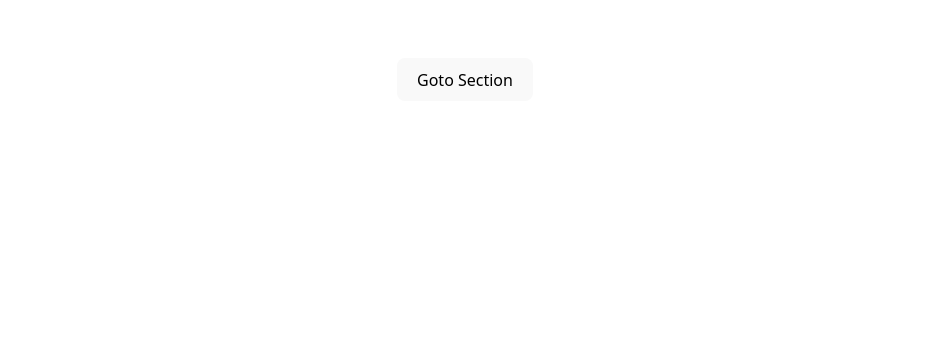
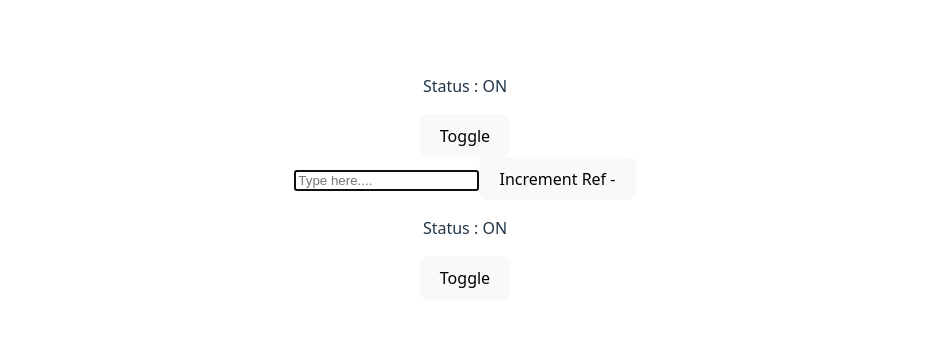
Before and after one commit to manimaduri/frontend-classes, a React (Vite) app in the folder react/react-ts-demo/: page / in a window 1280 px wide. Shown: the top 340 px of the page, without its empty margins (175-1106 px from the left). Built offline with nearby package versions, Linux system fonts and the light colour scheme; no server answers.

Commit message:
custom hooks

```diff
--- a/react/react-ts-demo/src/App.tsx
+++ b/react/react-ts-demo/src/App.tsx
@@ -2,13 +2,13 @@ import './App.css';
 import Button from "./components/Button";
 import Card from "./components/Card";
 import ThemeSwitcher from './components/context/ThemeSwitcher';
+import ToggleExample from './components/custom-hooks';
 import Greeting from "./components/Greeting";
 import Hello from "./components/Hello";
 import Status from "./components/Status";
 import LiveClock from './components/use-effect/LiveClock';
 import UserAPI from './components/use-effect/UserAPI';
 import UseRefBasics from './components/use-ref';
-import ScrollSection from './components/use-ref/ScrollSection';
 import Counter from './components/use-state/Counter';
 import NamesList from './components/use-state/NamesList';
 import Profile from './components/use-state/Profile';
@@ -21,7 +21,8 @@ function App() {
   return (
     <ThemeProvider>
     <Card>
-      <ScrollSection/>
+      {/* <ScrollSection/> */}
+      <ToggleExample/>
       <UseRefBasics/>
       {loggedIn ? (
         <div>
--- /dev/null
+++ b/react/react-ts-demo/src/components/custom-hooks/index.tsx
@@ -0,0 +1,14 @@
+import { useToggle } from "../../hooks/useToggle"
+
+const ToggleExample = () => {
+    const {value, toggle} = useToggle(true);
+
+  return (
+    <div>
+        <p>Status : {value ? "ON" : "OFF"}</p>
+        <button onClick={toggle}>Toggle</button>
+    </div>
+  )
+}
+
+export default ToggleExample
--- a/react/react-ts-demo/src/components/use-ref/index.tsx
+++ b/react/react-ts-demo/src/components/use-ref/index.tsx
@@ -1,4 +1,5 @@
 import { useEffect, useRef } from "react"
+import ToggleExample from "../custom-hooks";
 
 const UseRefBasics = () => {
     const counteRef = useRef(0);
@@ -16,8 +17,10 @@ const UseRefBasics = () => {
 
   return (
     <>
+
     <input ref={inputRef} placeholder="Type here...."/>
     <button onClick={handleIncrement}>Increment Ref -</button>
+    <ToggleExample/>
     </>
   )
 }
--- /dev/null
+++ b/react/react-ts-demo/src/hooks/useToggle.ts
@@ -0,0 +1,21 @@
+//key rules of hooks
+// 1. Hook name must start with use
+// 2. Can ony call hooks at top level
+// 3. Can only call hooks inside react functions or other custom hooks
+// TODO : Explore rules of hooks
+
+import { useState } from "react";
+
+export function useToggle(initialValue: boolean = false) {
+  const [value, setValue] = useState<boolean>(initialValue);
+
+  const toggle = () => {
+    //! learn about  operators ! , || , && etc
+    setValue((prev) => !prev);
+  };
+
+  return {
+    value,
+    toggle,
+  };
+}
```
Also changed, not shown: react/react-ts-demo/src/hooks/useFetch.ts (added, +26 -0 lines), react/react-ts-demo/src/hooks/useLocalStorage.ts (added, +16 -0 lines).
